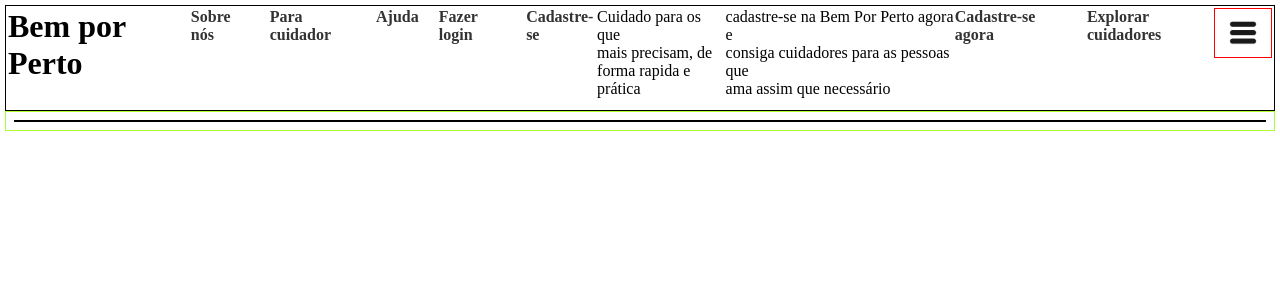
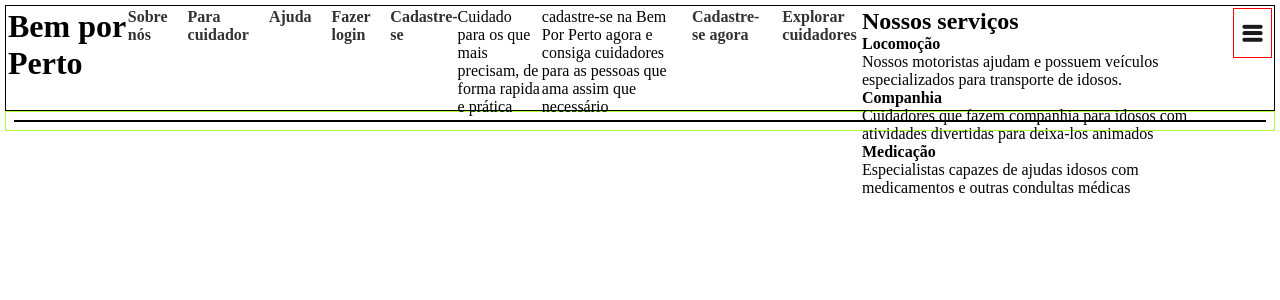
Before and after one commit to Pablo-FullStack-Dev/bem-por-perto, a Flask app: page /inicial in a window 1280 px wide. Shown: the top 300 px of the page. Run offline with Flask 3, Linux system fonts and the light colour scheme.

Commit message:
Update index.html

```diff
--- a/templates/index.html
+++ b/templates/index.html
@@ -30,6 +30,21 @@
                   <li><a href="{{ url_for('explorar') }}" class="btn-explorar">Explorar cuidadores</a></li>
                 </ul>
             </nav>
+            <selection id="servicos">
+              <h2>Nossos serviços</h2>
+              <div class="servicos">
+                <h4>Locomoção</h4>
+                <p>Nossos motoristas ajudam e possuem veículos especializados para transporte de idosos.</p>
+              </div>
+              <div>
+                <h4>Companhia</h4>
+                <p>Cuidadores que fazem companhia para idosos com atividades divertidas para deixa-los animados</p>
+              </div>
+              <div>
+                <h4>Medicação</h4>
+                <p>Especialistas capazes de ajudas idosos com medicamentos e outras condultas médicas</p>
+              </div>
+            </selection>
             <div class="container" id="espaco">
                <button type="button" id="menu" aria-controls="zona" aria-expanded="false" aria-label="Abrir menu"></button>
                <nav class="caixa-fechada" id="zona">
```
